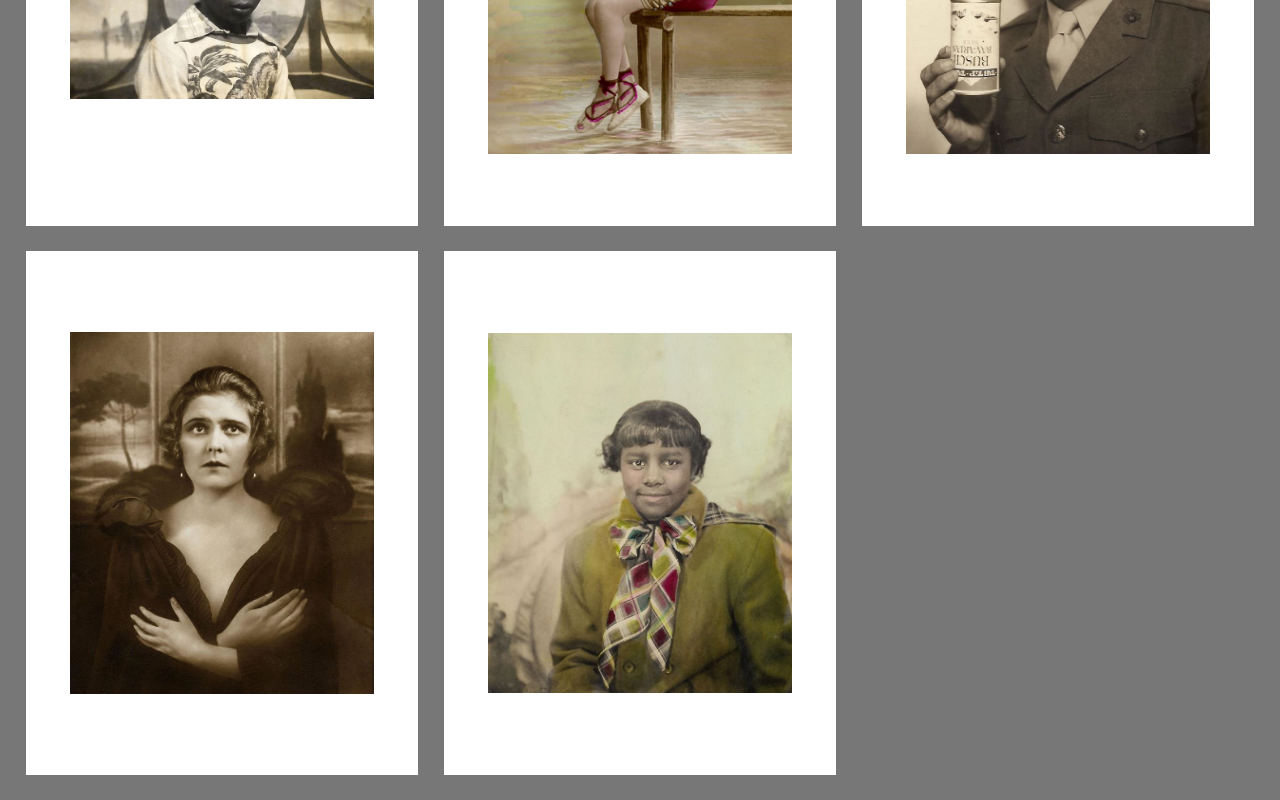
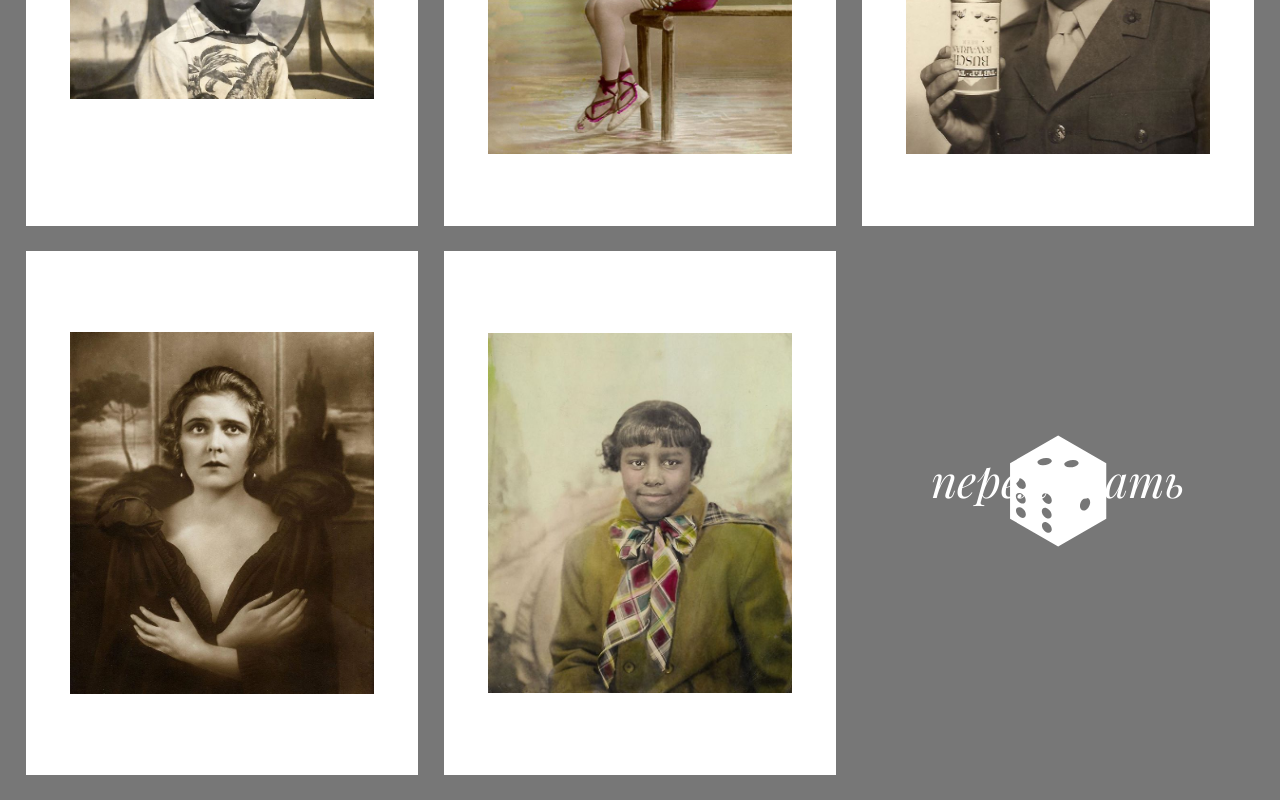
Before and after one commit to rominmx/ural-biennal, a Vue app: page / in a window 1280 px wide. Shown: the part 1970-2770 px from the top of the page. Built offline with nearby package versions, Linux system fonts and the light colour scheme.

Commit message:
Add icon & stylesheets for RollingDice button

```diff
--- a/public/css/global.css
+++ b/public/css/global.css
@@ -38,6 +38,12 @@
     font-weight: 900;
 }
 
+@font-face {
+    font-family: 'Playfair';
+    src: url('../fonts/PlayfairDisplay-RegularItalic.ttf') format('truetype');
+    font-style: italic;
+}
+
 html,
 body {
     margin: 0;
--- a/src/App.vue
+++ b/src/App.vue
@@ -1,11 +1,13 @@
 <template>
   <div id="app">
+    <!-- eslint-disable -->
     <button
       v-for="tile in items"
       :key="`${tile.group}_${tile.id}`"
-      :class="[$style.tile, { [$style.tileActive]: isActive({ group: tile.group, id: tile.id }) }]"
+      :class="[$style.tile, $style.tileRegular, { [$style.tileActive]: isActive({ group: tile.group, id: tile.id }) }]"
       @click="showTile({ group: tile.group, id: tile.id })"
     >
+      <!-- eslint-enable -->
       <img
         :src="tile.image"
         :class="$style.image"
@@ -15,6 +17,12 @@
         :class="$style.overlay"
       >
       </div>
+    </button>
+    <button :class="[$style.tile, $style.tileButton]">
+      <svg>
+        <use xlink:href="#icon_dice" />
+      </svg>
+      <span :class="$style.buttonCaption">перемешать</span>
     </button>
     <tile
       v-if="tileVisible"
@@ -74,7 +82,6 @@ export default {
   --arg1: calc(var(--wrapper-width) - (var(--items-per-row) + 1) * var(--gap));
   --arg2: calc(var(--items-per-row) * var(--aspect-ratio));
 
-  background-color: #fff;
   height: calc(var(--arg1) / var(--arg2));
   display: flex;
   align-items: center;
@@ -82,10 +89,39 @@ export default {
   border: none;
   border-radius: 0;
   position: relative;
+  outline: none;
+}
+
+.tileRegular {
+  background-color: #fff;
 
   &:hover {
     opacity: .7;
   }
+}
+
+.tileButton {
+  background-color: transparent;
+  display: flex;
+  flex-direction: column;
+  justify-content: center;
+  align-items: center;
+
+  svg {
+    width: 60%;
+    fill: #fff;
+  }
+}
+
+.buttonCaption {
+  color: #fff;
+  line-height: 1;
+  font-size: 3.5vw;
+  font-family: var(--font-playfair);
+  font-weight: 400;
+  font-style: italic;
+  position: relative;
+  bottom: 2.4em;
 }
 
 .tileActive {
```
Also changed, not shown: public/fonts/PlayfairDisplay-RegularItalic.ttf (added).
